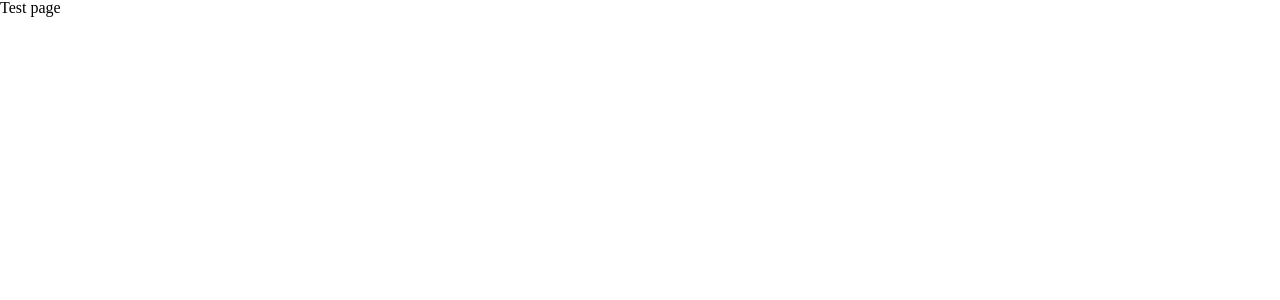
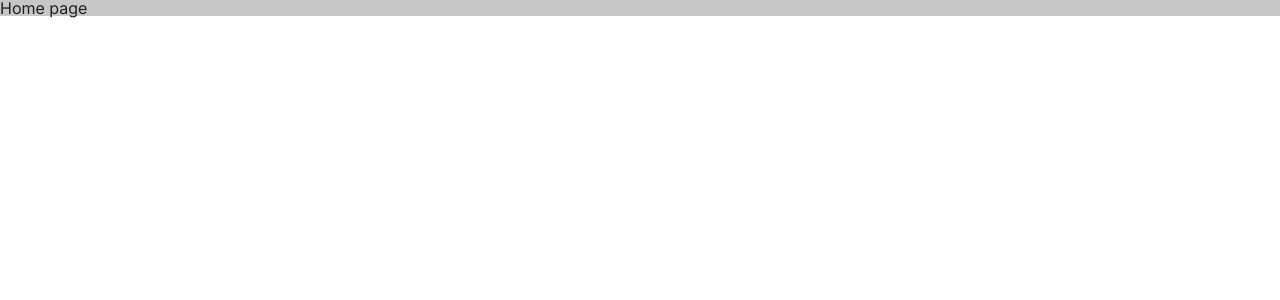
Before and after one commit to Dimonjik777/habit-cracker, a React (Vite) app: page / in a window 1280 px wide. Shown: the top 300 px of the page. Built offline with nearby package versions, Linux system fonts and the light colour scheme.

Commit message:
Add .main into App.tsx because of accidental removal

```diff
--- a/src/App.tsx
+++ b/src/App.tsx
@@ -2,9 +2,11 @@ import { BrowserRouter as Router, Routes, Route } from "react-router-dom";
 function App() {
   return (
     <Router>
-      <Routes>
-        <Route path="/" element={<div>Test page</div>} />
-      </Routes>
+      <div className="main">
+        <Routes>
+          <Route path="/" element={<div>Home page</div>} />
+        </Routes>
+      </div>
     </Router>
   );
 }
```
